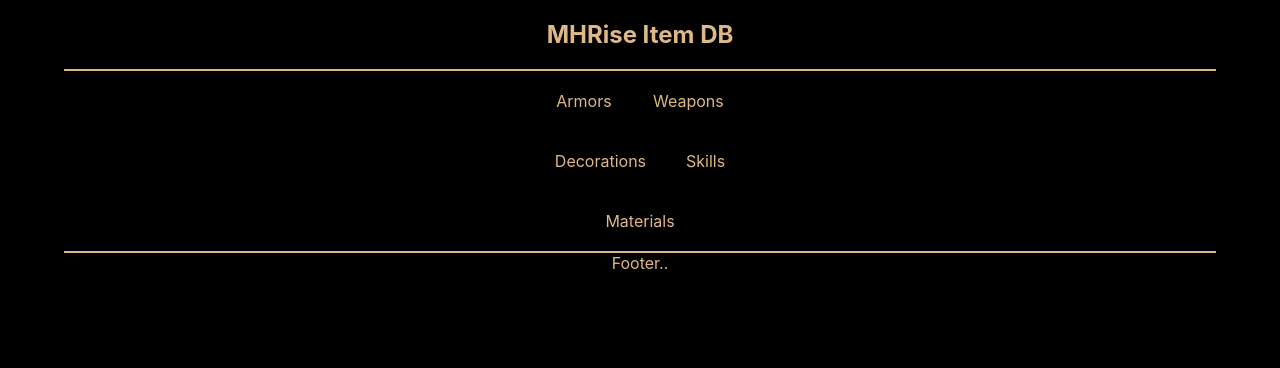
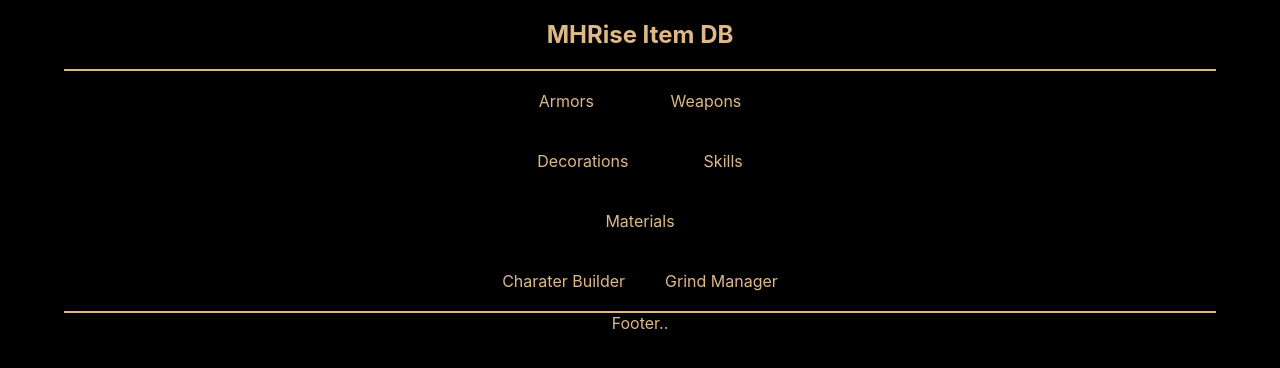
Before and after one commit to perisdevs/mhr-character-manager, a Next.js app: page / in a window 1280 px wide. Shown: the top 368 px of the page. Built offline with nearby package versions, Linux system fonts and the light colour scheme.

Commit message:
Added links for character builder & grind manager

```diff
--- a/pages/index.js
+++ b/pages/index.js
@@ -23,6 +23,11 @@
             <Link href='/materials'><a>Materials</a></Link>
           </div>
 
+          <div className={styles.links}>
+            <Link href='/characterBuilder'>Charater Builder</Link>
+            <Link href='/grindManager'>Grind Manager</Link>
+          </div>
+
         </div>
 
       </div>
```
